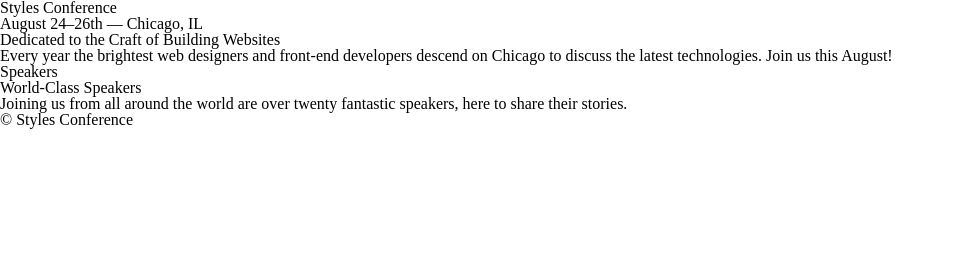
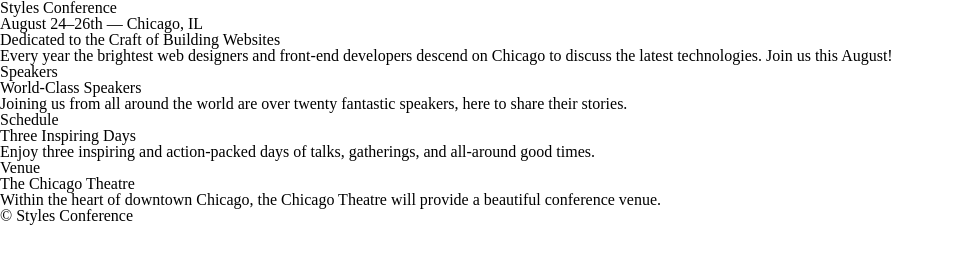
Before and after one commit to digital-bacon/Learn-HTML-CSS---Shay-Howe, a plain HTML site: page styles-conference/index.html in a window 1280 px wide. Shown: the whole page, without its empty margins (0-954 px from the left). Drawn offline with Linux system fonts and the light colour scheme.

Commit message:
Add teaser text for schedule and venue pages

```diff
--- a/styles-conference/index.html
+++ b/styles-conference/index.html
@@ -28,6 +28,18 @@
         <p>Joining us from all around the world are over twenty fantastic speakers, here to share their stories.</p>
       </section>
 
+      <section>
+        <h5>Schedule</h5>
+        <h3>Three Inspiring Days</h3>
+        <p>Enjoy three inspiring and action-packed days of talks, gatherings, and all-around good times.</p>
+      </section>
+
+      <section>
+        <h5>Venue</h5>
+        <h3>The Chicago Theatre</h3>
+        <p>Within the heart of downtown Chicago, the Chicago Theatre will provide a beautiful conference venue.</p>
+      </section>
+
     </section>
 
     <footer>
```
